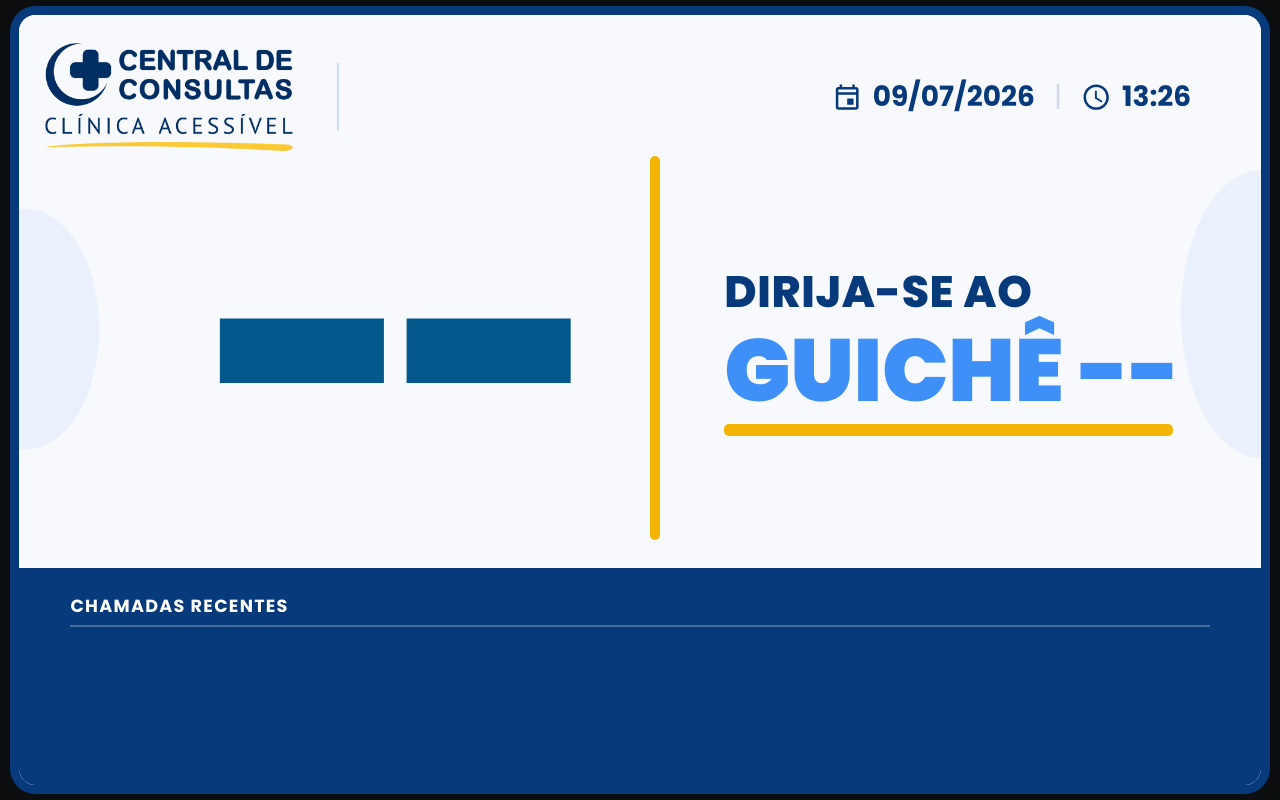
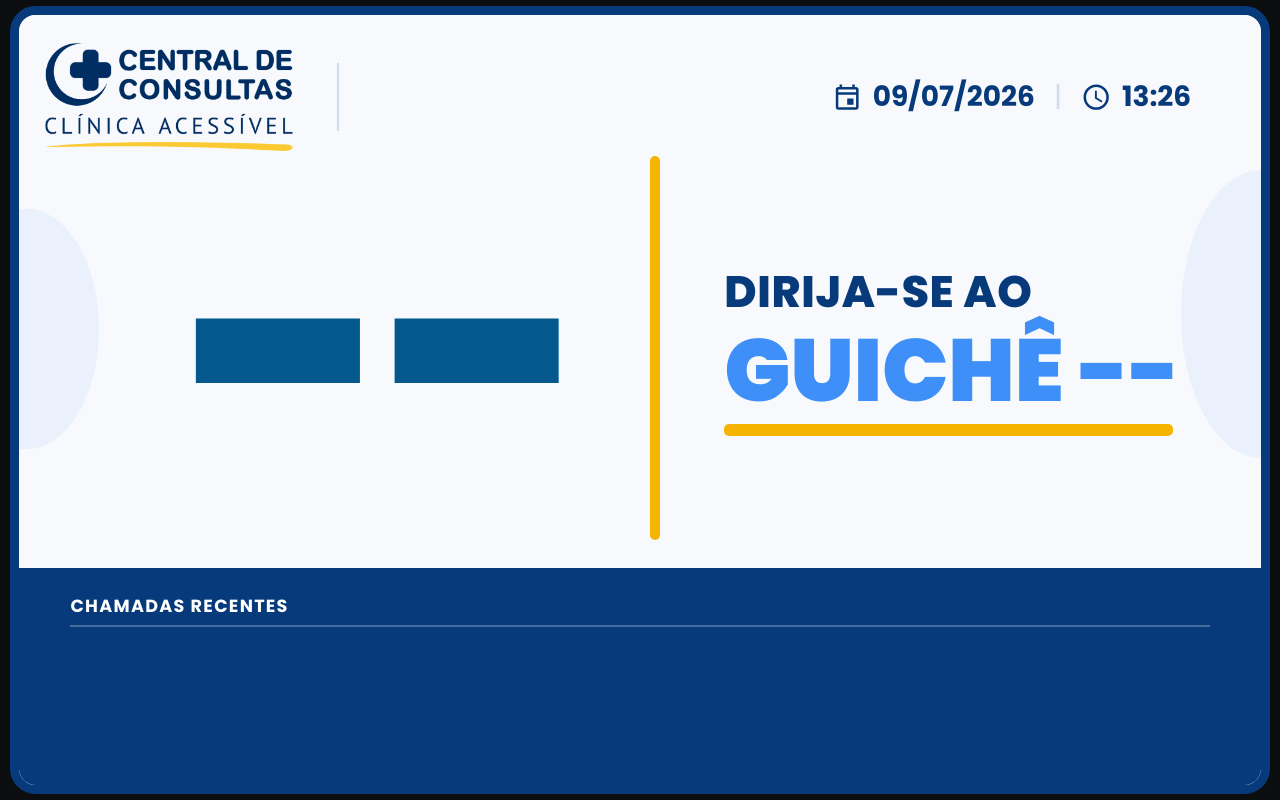
Before and after one commit to yuripereirafl/Painel_ClinicasV3, a Flask app: page /1/panel in a window 1280 px wide. Run offline with Flask 3, Linux system fonts and the light colour scheme; data comes from the database, SQL or seed files in the repository; some libraries are stand-ins or nearby versions.

Commit message:
style: adjust letter-spacing on main password display

```diff
--- a/static/stylePanel.css
+++ b/static/stylePanel.css
@@ -170,7 +170,7 @@
     font-size: 44vh;
     font-weight: 900;
     line-height: 0.75;
-    letter-spacing: -2vh;
+    letter-spacing: -0.5vh;
     margin: 0;
     padding-right: 1.5vw;
 }
--- a/templates/panel.html
+++ b/templates/panel.html
@@ -4,7 +4,7 @@
     <meta charset="UTF-8">
     <meta name="viewport" content="width=device-width, initial-scale=1.0">
     <title>Painel de Senhas</title>
-    <link rel="stylesheet" href="/static/stylePanel.css?v=20.0">
+    <link rel="stylesheet" href="/static/stylePanel.css?v=21.0">
 </head>
 <body>
     <div id="panel-container">
```
